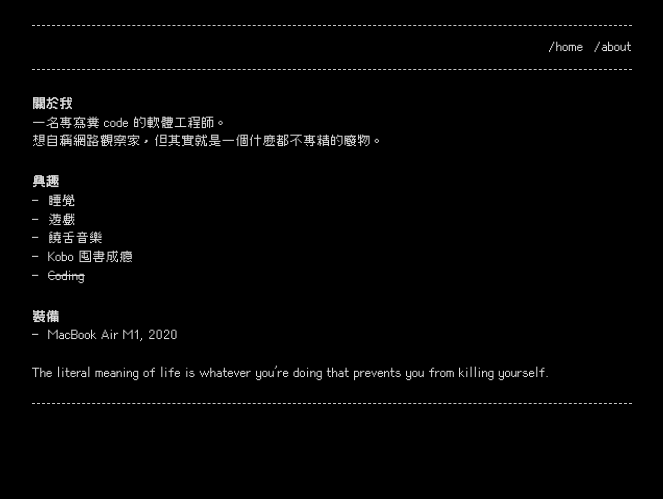
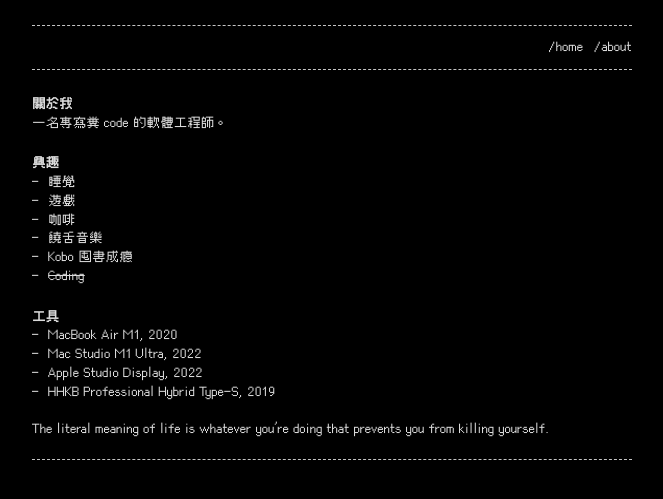
Before and after one commit to morningdip/home, a Jekyll site: the page built from about.md, in a window 1280 px wide. Shown: the top 499 px of the page, without its empty margins (308-971 px from the left). Built offline with Jekyll 4.4.1, drawn with Linux system fonts in a browser that asks for light colours.

Commit message:
update: about me

```diff
--- a/about.md
+++ b/about.md
@@ -6,18 +6,19 @@ permalink: /about/
 
 ## 關於我
 一名專寫糞 code 的軟體工程師。
-想自稱網路觀察家，但其實就是一個什麼都不專精的廢物。
 
 ## 興趣
 - 睡覺
 - 遊戲
+- 咖啡
 - 饒舌音樂
 - Kobo 囤書成癮
 - ~~Coding~~
 
-## 裝備
+## 工具
 - MacBook Air M1, 2020
-
-
+- Mac Studio M1 Ultra, 2022
+- Apple Studio Display, 2022
+- HHKB Professional Hybrid Type-S, 2019
 
 <br />The literal meaning of life is whatever you’re doing that prevents you from killing yourself.
```
